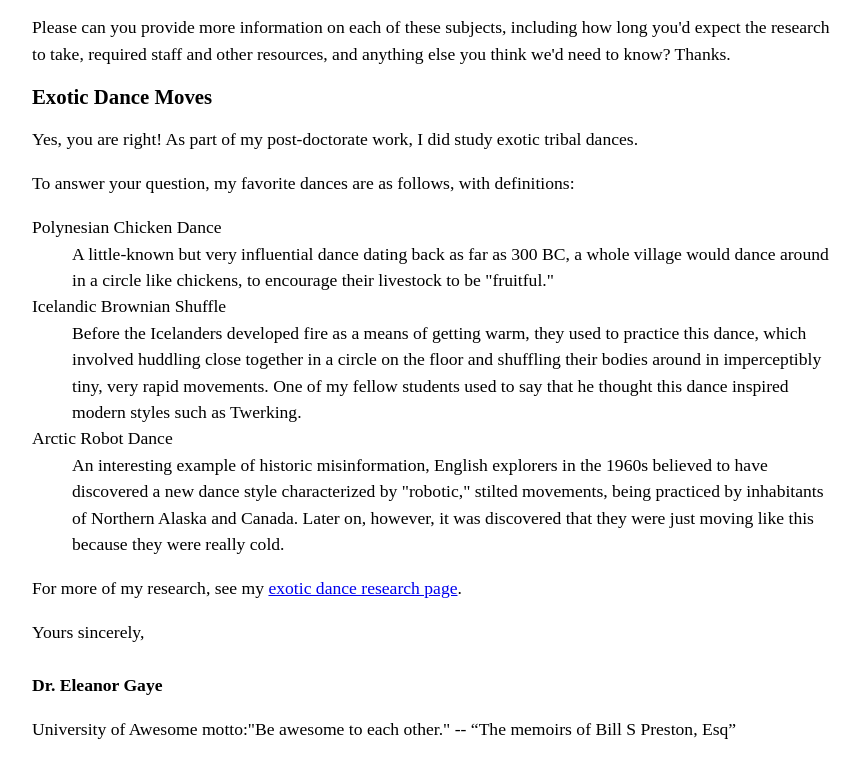
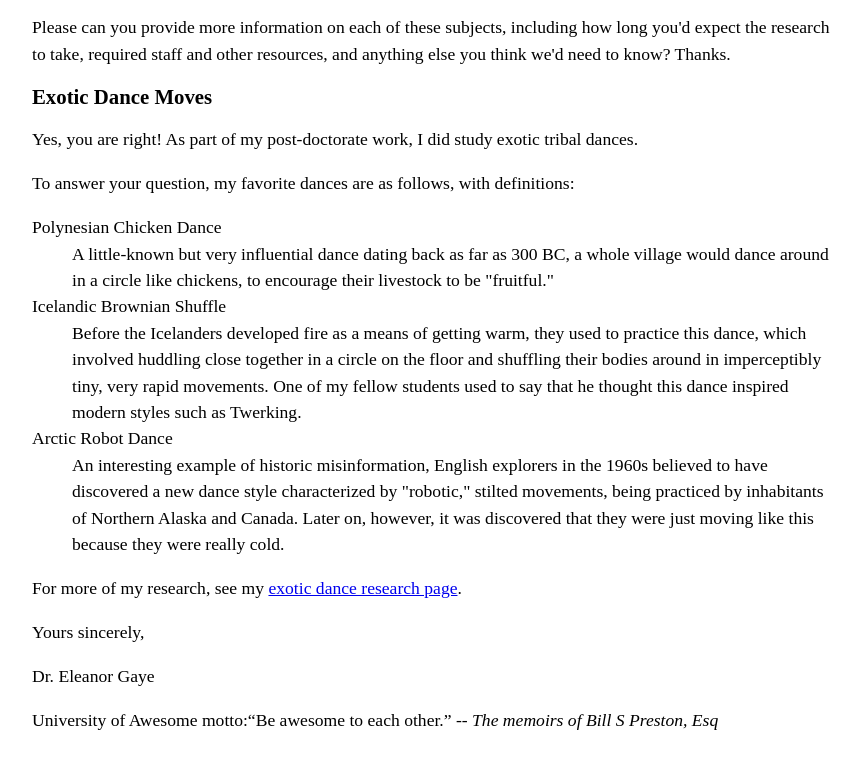
Before and after one commit to chso22088/git-tutorial, a website built with Vite: page index.html in a window 1280 px wide. Shown: the part 1095-1855 px from the top of the page, without its empty margins (208-1069 px from the left). Built offline with nearby package versions, Linux system fonts and the light colour scheme.

Commit message:
2023/10/16/1648

```diff
--- a/index.html
+++ b/index.html
@@ -86,9 +86,9 @@
     </section>
 
     <section>
-      <p>Yours sincerely,<br /><br />
-      <strong>Dr. Eleanor Gaye</strong></p>
-      <p>University of Awesome motto:"Be awesome to each other." -- <q>The memoirs of Bill S Preston, Esq</q></p>
+      <p>Yours sincerely,<br />
+      <p>Dr. Eleanor Gaye</p>
+      <p>University of Awesome motto:<q>Be awesome to each other.</q> -- <em>The memoirs of Bill S Preston, Esq<em></p>
     </section>
   </body>
 </html>
```
